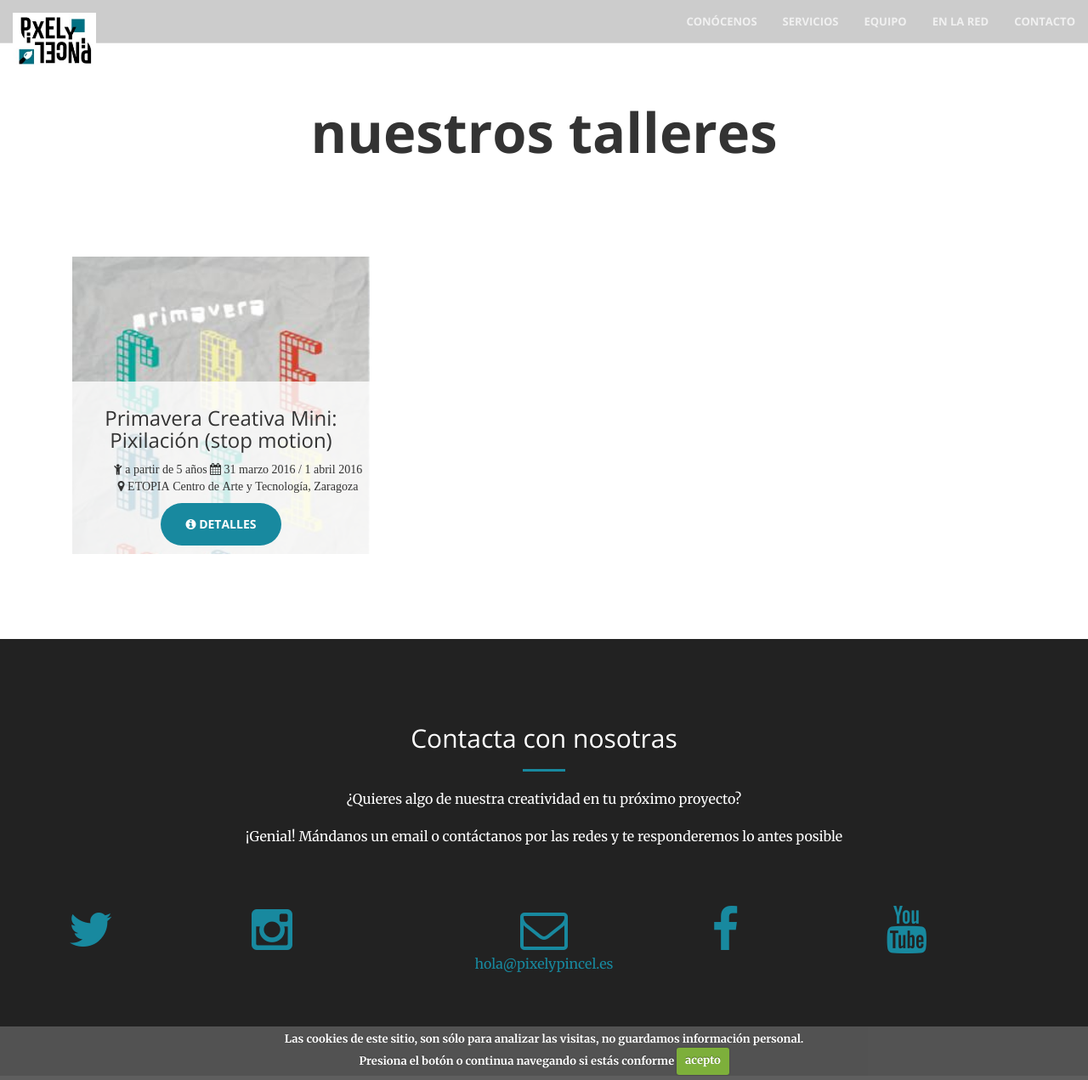
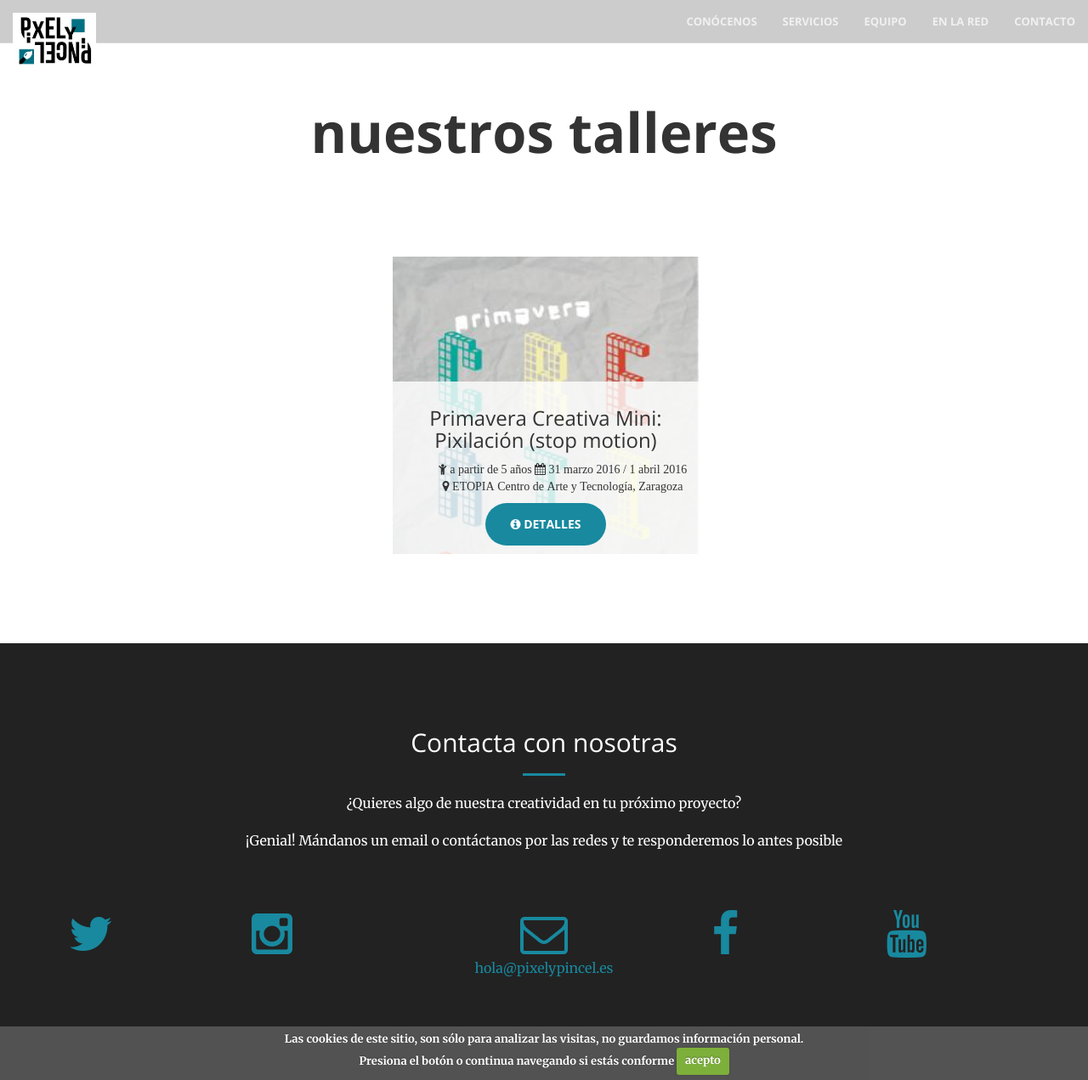
Before and after one commit to patrijoven/pixelypincel.github.io, a Jekyll site: the page built from talleres.html, in a window 1280 px wide and 1271 px high. Shown: the whole window at 85% size. Built offline with Jekyll 4.4.1, drawn with Linux system fonts in a browser that asks for light colours.

Commit message:
Centrados las tarjetas de talleres

```diff
--- a/css/main.css
+++ b/css/main.css
@@ -514,3 +514,12 @@ body {
     -moz-border-radius: 8px;
     border-radius: 8px;
 }
+
+.row-centered {
+    text-align:center;
+}
+.col-centered {
+    display:inline-block;
+    float:none;
+    margin-right:-4px;
+}
--- a/talleres.html
+++ b/talleres.html
@@ -3,8 +3,8 @@ title: nuestros talleres
 layout: page
 permalink: /talleres/
 ---
+<div class="row row-centered">
 {% for taller in site.talleres %}
-
 {% include taller_thumb.html %}
-
 {% endfor %}
+</div>
```
